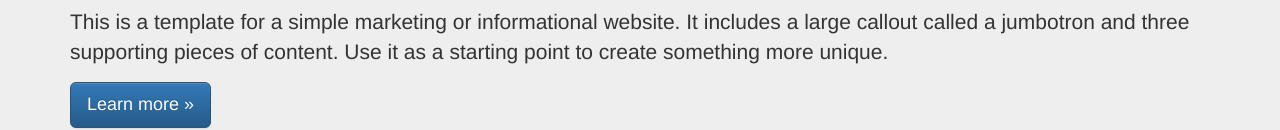
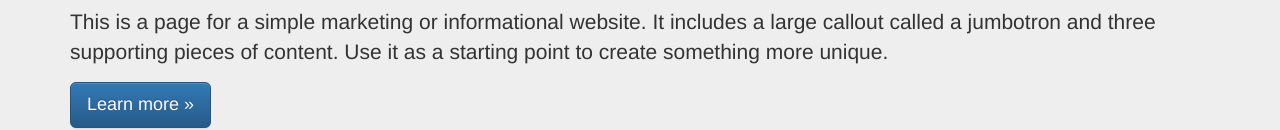
Before and after one commit to rodri-git/GTIDemo, a plain HTML site: page index.html in a window 1280 px wide. Shown: the part 190-320 px from the top of the page. Drawn offline with Linux system fonts and the light colour scheme.

Commit message:
Upgrade index description

```diff
--- a/index.html
+++ b/index.html
@@ -50,7 +50,7 @@
     <div class="jumbotron">
       <div class="container">
         <h1>Demo git session 2</h1>
-        <p>This is a template for a simple marketing or informational website. It includes a large callout called a jumbotron and three supporting pieces of content. Use it as a starting point to create something more unique.</p>
+        <p>This is a page for a simple marketing or informational website. It includes a large callout called a jumbotron and three supporting pieces of content. Use it as a starting point to create something more unique.</p>
         <p><a class="btn btn-primary btn-lg" href="about.html" role="button">Learn more &raquo;</a></p>
       </div>
     </div>
```
